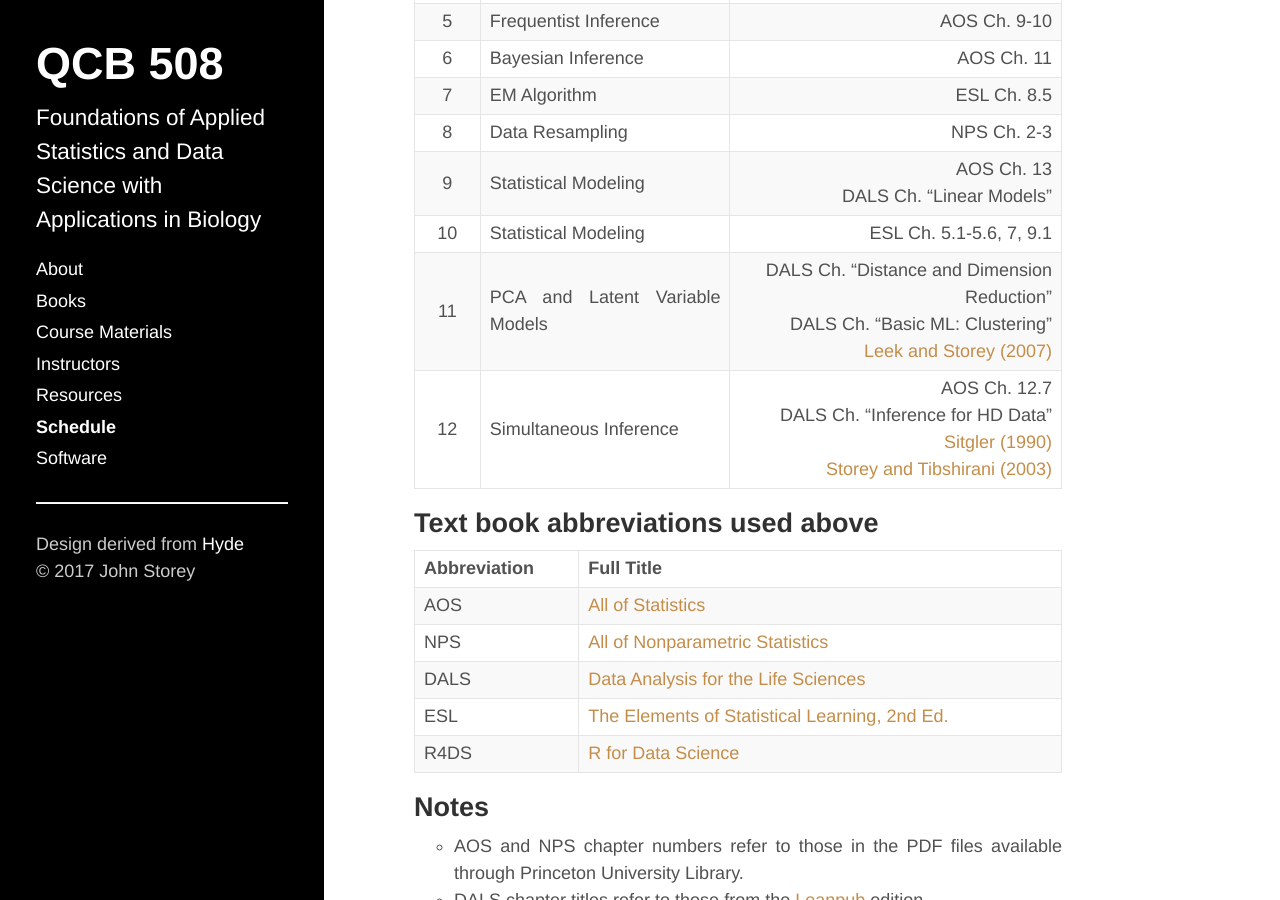
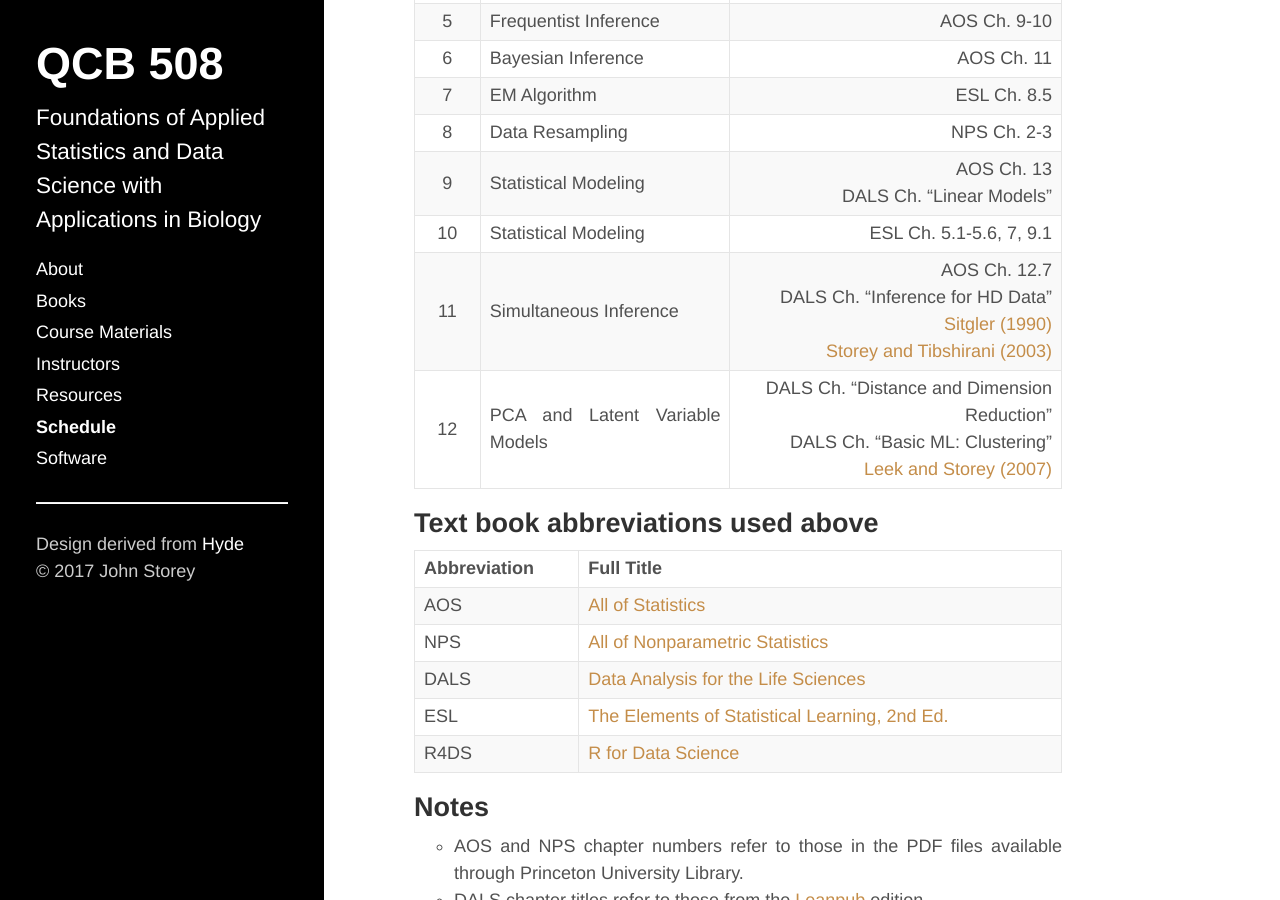
Before and after one commit to jdstorey/asdscourse2019, a Jekyll site: the page built from docs/schedule.md, in a window 1280 px wide and 900 px high, scrolled down 524 px. Built offline with Jekyll 4.4.1, drawn with Linux system fonts in a browser that asks for light colours.

Commit message:
Switched order of final two weeks.

```diff
--- a/docs/schedule.md
+++ b/docs/schedule.md
@@ -21,8 +21,8 @@ title: Schedule
 | 8 | Data Resampling | NPS Ch. 2-3 |
 | 9 | Statistical Modeling | AOS Ch. 13 <br> DALS Ch. "Linear Models" |
 | 10 | Statistical Modeling | ESL Ch. 5.1-5.6, 7, 9.1 |
-| 11 | PCA and Latent Variable Models | DALS Ch. "Distance and Dimension Reduction" <br> DALS Ch. "Basic ML: Clustering" <br> [Leek and Storey (2007)](http://journals.plos.org/plosgenetics/article?id=10.1371/journal.pgen.0030161) |
-| 12 | Simultaneous Inference | AOS Ch. 12.7 <br> DALS Ch. "Inference for HD Data" <br> [Sitgler (1990)](http://projecteuclid.org/euclid.ss/1177012274) <br> [Storey and Tibshirani (2003)](http://www.pnas.org/content/100/16/9440.full) |
+| 11 | Simultaneous Inference | AOS Ch. 12.7 <br> DALS Ch. "Inference for HD Data" <br> [Sitgler (1990)](http://projecteuclid.org/euclid.ss/1177012274) <br> [Storey and Tibshirani (2003)](http://www.pnas.org/content/100/16/9440.full) |
+| 12 | PCA and Latent Variable Models | DALS Ch. "Distance and Dimension Reduction" <br> DALS Ch. "Basic ML: Clustering" <br> [Leek and Storey (2007)](http://journals.plos.org/plosgenetics/article?id=10.1371/journal.pgen.0030161) |
 
 ## Text book abbreviations used above
 
```
